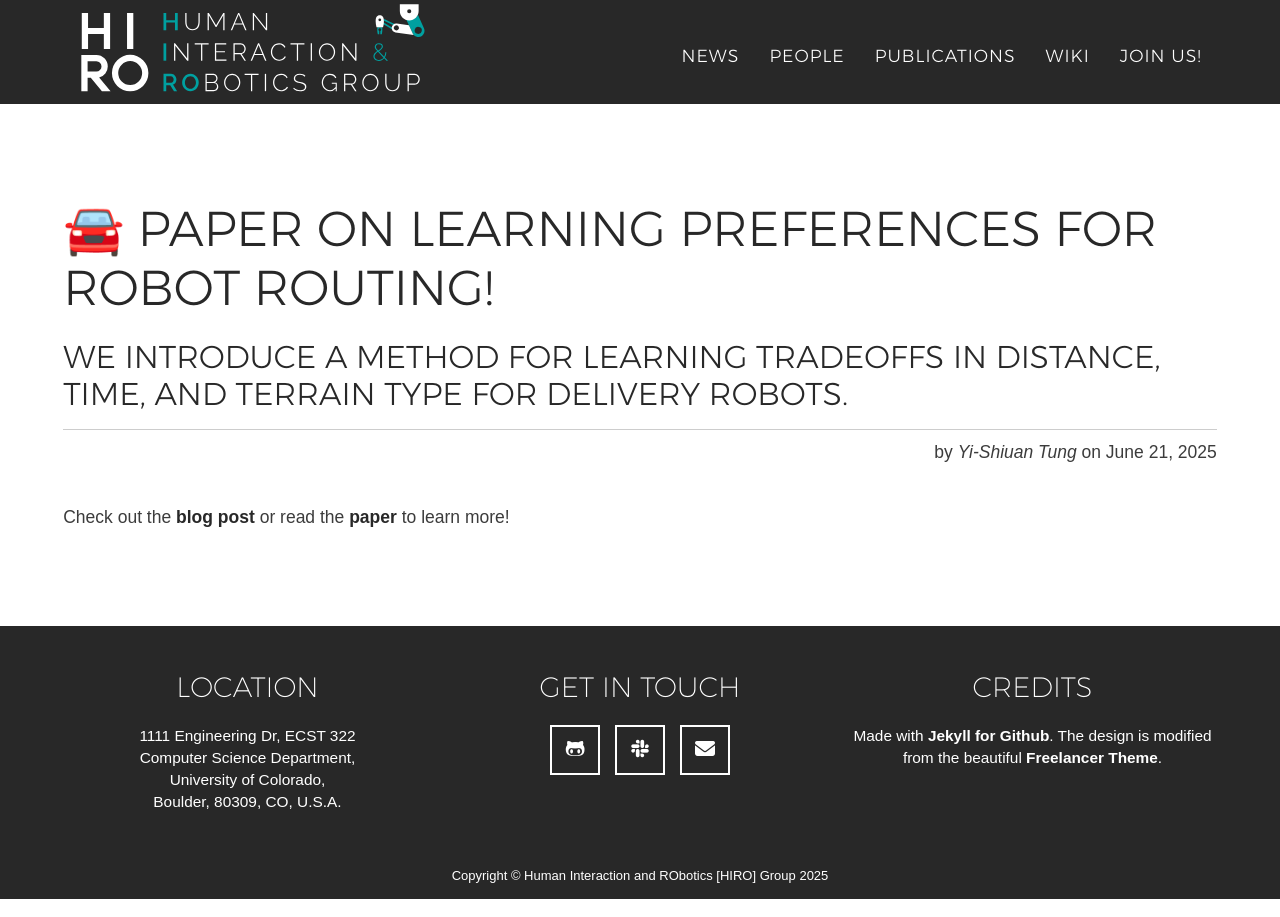
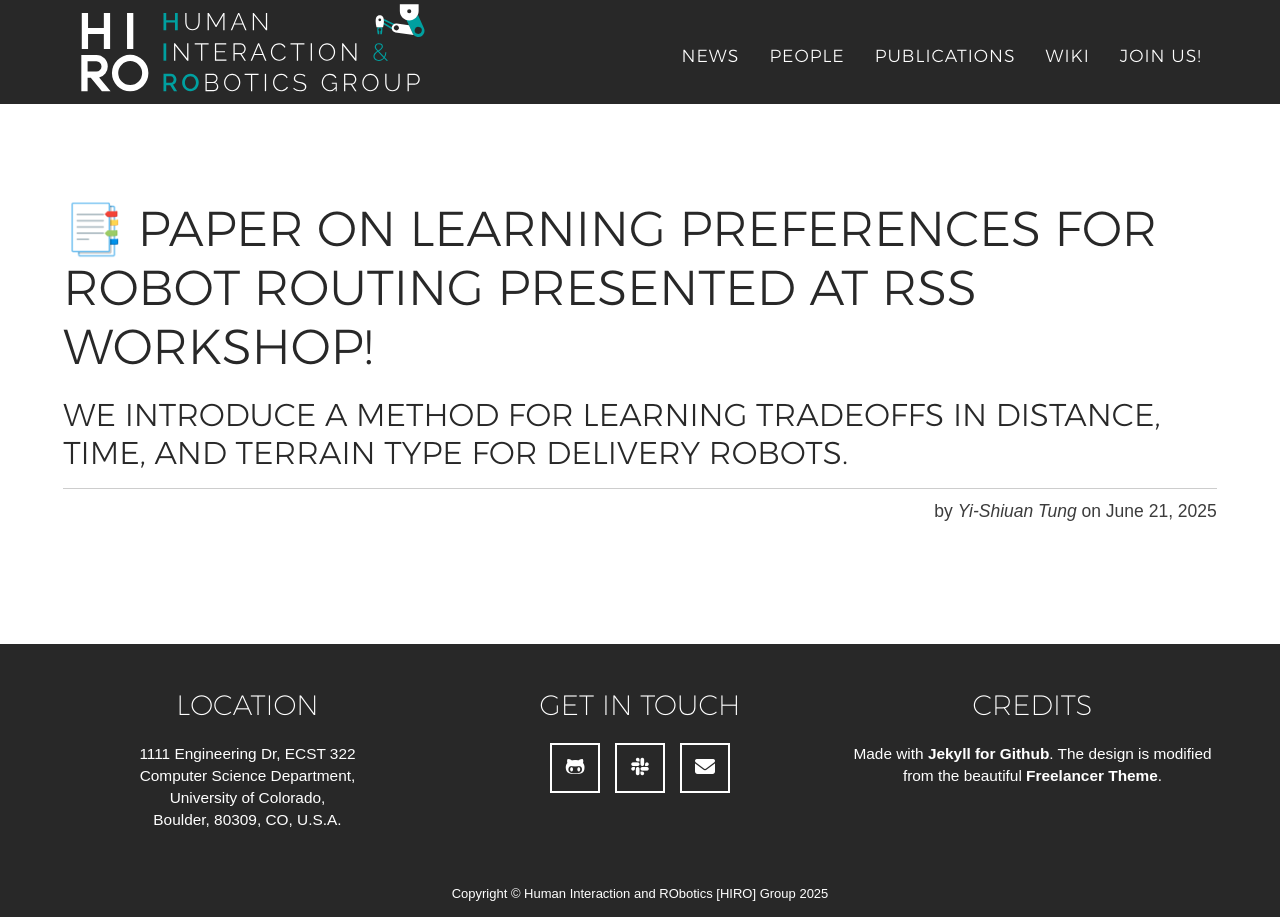
Before and after one commit to HIRO-group/HIRO-group.github.io, a Jekyll site: the page built from _posts/news/2025-06-21-RSS-workshop.md, in a window 1280 px wide. Built offline with Jekyll 4.4.1, drawn with Linux system fonts in a browser that asks for light colours; nearby versions of some CDN libraries; some web fonts are replaced.

Commit message:
Add external link that redirects to blog post; change icon

```diff
--- a/_posts/news/2025-06-21-RSS-workshop.md
+++ b/_posts/news/2025-06-21-RSS-workshop.md
@@ -1,7 +1,7 @@
 ---
-title: 🚘 Paper on learning preferences for robot routing!
+title: 📑 Paper on learning preferences for robot routing presented at RSS Workshop!
 description: We introduce a method for learning tradeoffs in distance, time, and terrain type for delivery robots.
+extlink: https://yi-shiuan-tung.github.io/blog/2025/cred/
 tags: [news]
 author: Yi-Shiuan Tung
 ---
-Check out the [blog post](https://yi-shiuan-tung.github.io/blog/2025/cred/) or read the [paper](/papers/2025_Tung_RSS_workshop_CRED.pdf) to learn more!
```
